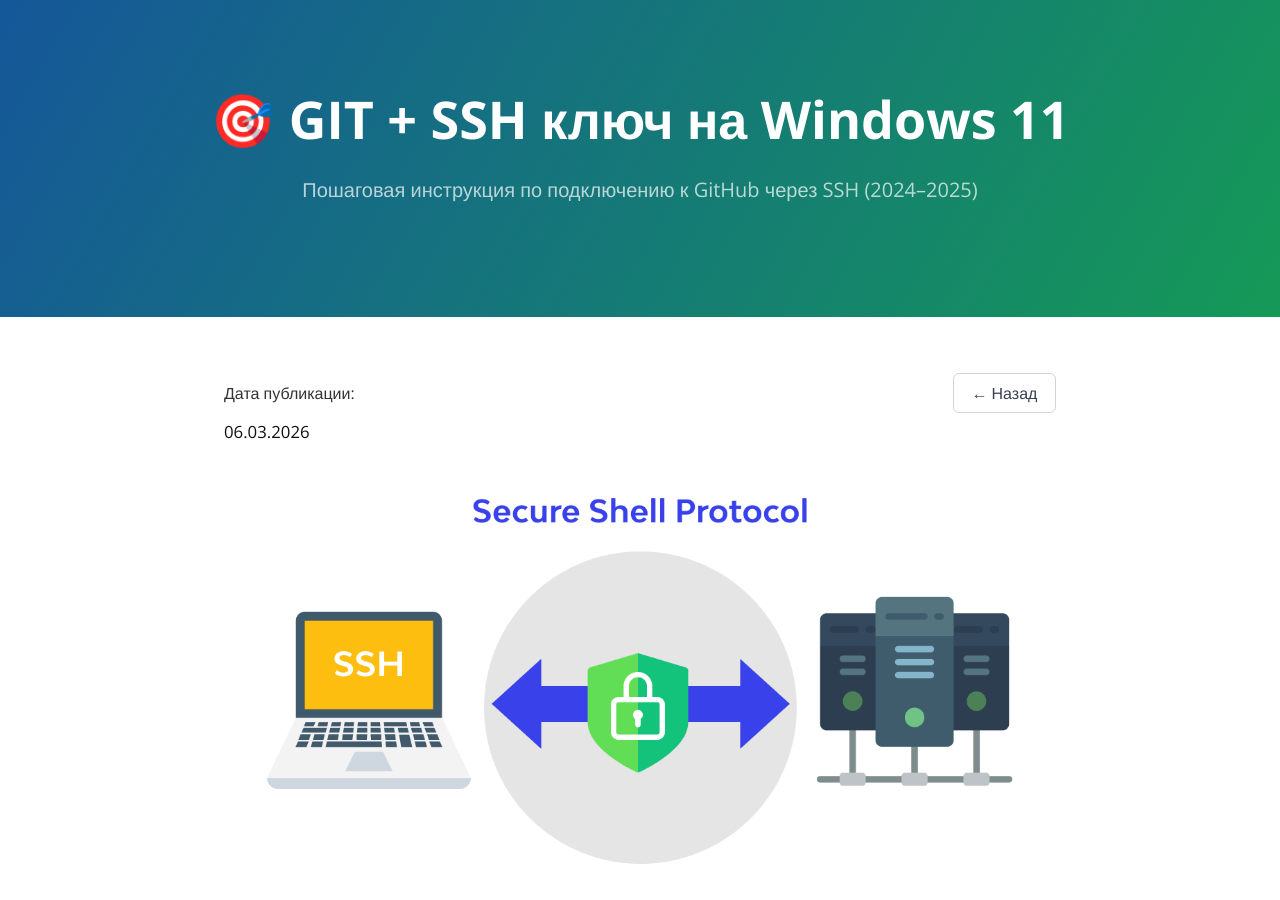
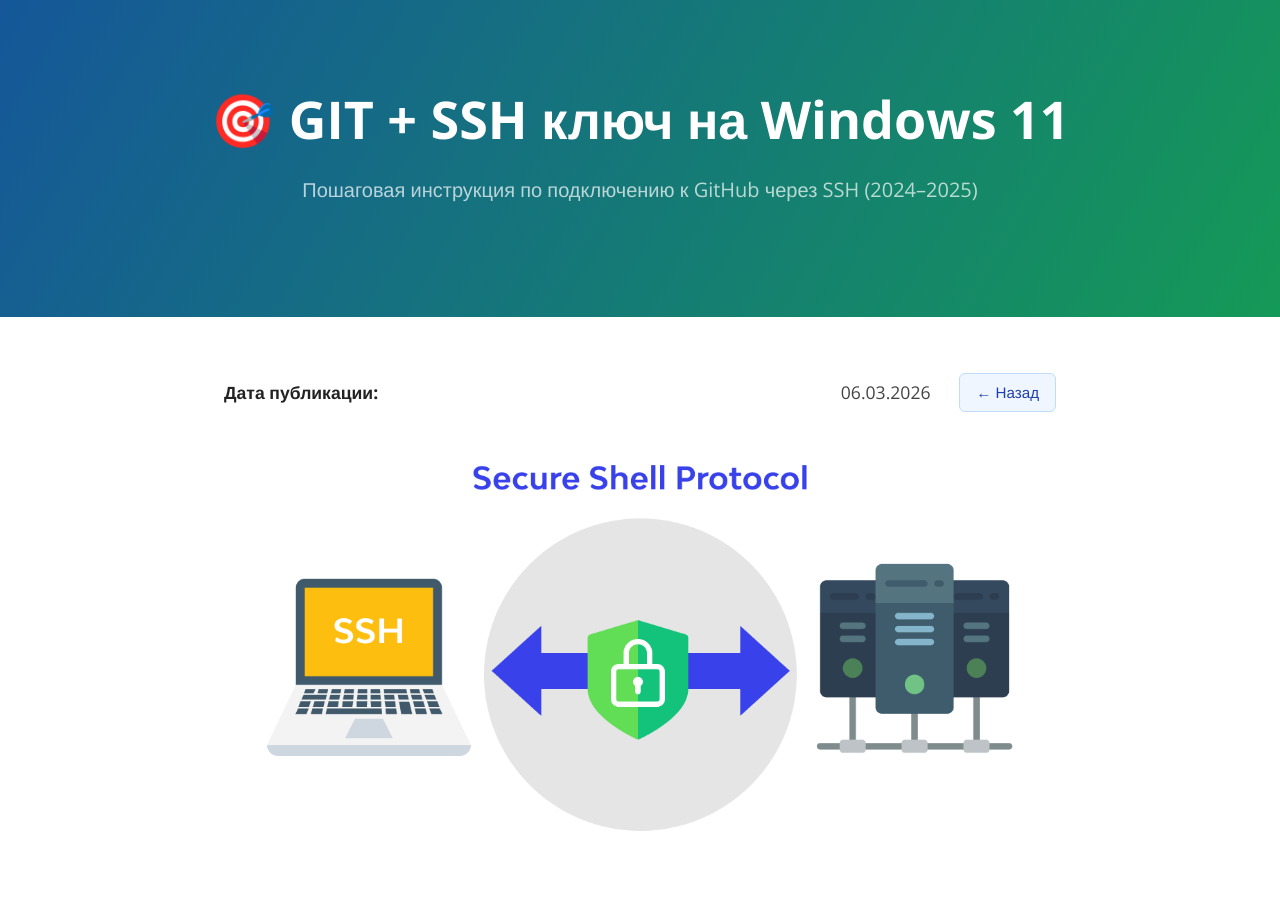
Before and after one commit to MyWhiteShadow/MyWhiteShadow.github.io, a Jekyll site: the page built from GithubSSHIntegration.md, in a window 1280 px wide and 900 px high. Built offline with Jekyll 4.4.1, drawn with Linux system fonts in a browser that asks for light colours; part of the change alters nothing that is shown.

Commit message:
правки элементов

```diff
--- a/GithubSSHIntegration.md
+++ b/GithubSSHIntegration.md
@@ -3,40 +3,32 @@ layout: default
 title: 🎯 GIT + SSH ключ на Windows 11
 description: Пошаговая инструкция по подключению к GitHub через SSH (2024–2025)
 ---
-<dl style="margin: 1.5rem 0;">
-  <dt style="
-    display: flex;
-    justify-content: space-between;
-    align-items: center;
-    gap: 1.5rem;
-    font-weight: 500;
-    color: #333;
-  ">
-    <span>Дата публикации:</span>
+<div style="
+  display: flex;
+  justify-content: space-between;
+  align-items: center;
+  gap: 2rem;
+  margin: 1.5rem 0;
+  font-size: 1.1rem;
+">
+  <strong style="font-weight: 600; color: #222;">Дата публикации:</strong>
+
+  <div style="display: flex; align-items: center; gap: 1.8rem;">
+    <time datetime="2026-03-06" style="color: #444;">06.03.2026</time>
 
     <a href="./" style="
-      color: #374151;
+      color: #1e40af;
       text-decoration: none;
-      font-size: 1rem;
-      padding: 0.5rem 1.1rem;
-      border: 1px solid #d1d5db;
+      padding: 0.45rem 1rem;
+      border: 1px solid #bfdbfe;
       border-radius: 6px;
-      background: #ffffff;
-      transition: all 0.18s ease;
+      background: #eff6ff;
+      transition: all 0.2s;
+      font-size: 0.95rem;
       white-space: nowrap;
-      line-height: 1.4;
-      flex-shrink: 0;
     ">← Назад</a>
-  </dt>
-
-  <dd style="
-    margin: 0.4rem 0 0 0;
-    font-size: 1.05rem;
-    color: #111;
-  ">
-    <time datetime="2026-03-06">06.03.2026</time>
-  </dd>
-</dl>
+  </div>
+</div>
 
 
 ![SSH](image.png)
```
